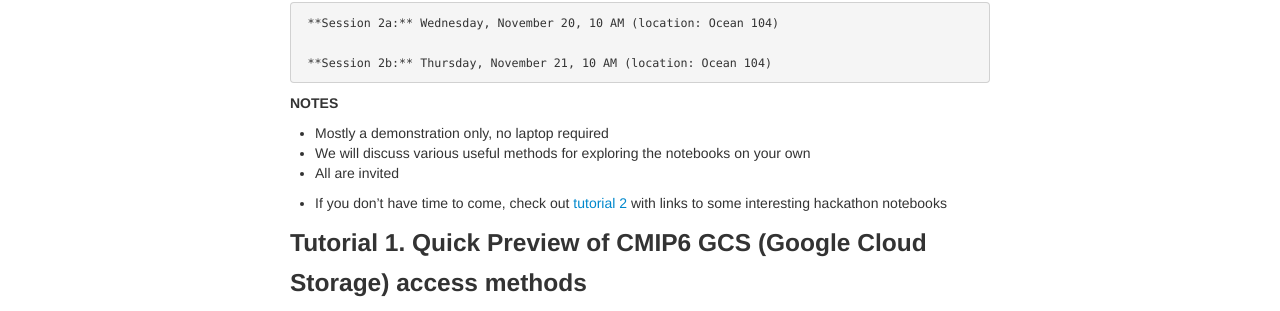
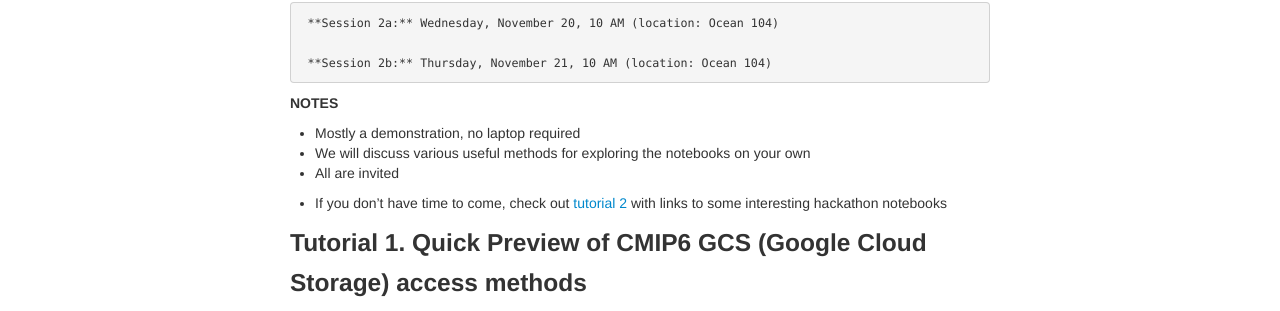
Before and after one commit to naomi-henderson/naomi-henderson.github.io, a Jekyll site: the page built from pages/sessions.md, in a window 1280 px wide. Shown: the part 270-581 px from the top of the page. Built offline with Jekyll 4.4.1, drawn with Linux system fonts in a browser that asks for light colours.

Commit message:
fixed typo

```diff
--- a/pages/sessions.md
+++ b/pages/sessions.md
@@ -15,7 +15,7 @@ description: Brief meetings at Lamont to get you started with various chores
 
 **NOTES**
 
-- Mostly a demonstration only, no laptop required
+- Mostly a demonstration, no laptop required
 - We will discuss various useful methods for exploring the notebooks on your own
 - All are invited
 
```
